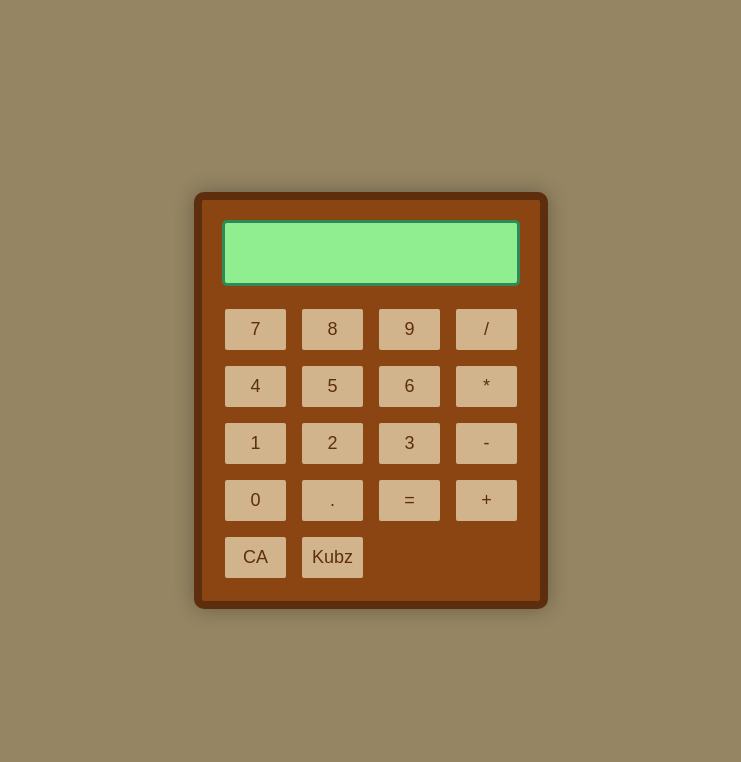
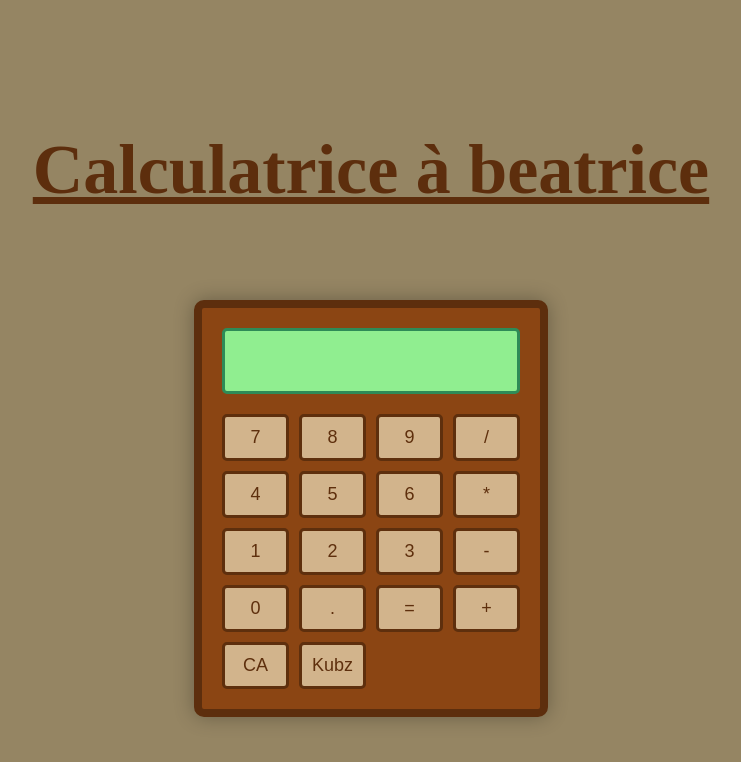
Before and after one commit to kubydz/Calculatrice-Beatrice, a plain HTML site: page index.html in a window 1280 px wide. Shown: the whole page, without its empty margins (269-1010 px from the left). Drawn offline with Linux system fonts and the light colour scheme.

Commit message:
box shadow + border

```diff
--- a/public/main.js
+++ b/public/main.js
@@ -1,16 +1,18 @@
-
 document.addEventListener('DOMContentLoaded', () => {
     const calculator = document.getElementById('calculator');
     let display = '';
+
+
 
     // Création de l'écran //
     const screen = document.createElement('div');
     screen.className = 'screen';
     calculator.appendChild(screen);
 
-    // body.appendChild(monTitre)
-    // let monTitre = document.createElement("h1")
-    // let texteH = document.createTextNode ("Calclulatrice")
+    const title = document.createElement('h1');
+    title.textContent = 'Calculatrice à beatrice';
+    document.body.insertBefore(title, document.body.firstChild);
+
 
     // Création des boutons //
     const buttons = [
--- a/public/style.css
+++ b/public/style.css
@@ -6,6 +6,7 @@ body {
     margin: 0;
     background-color: #958563;
     font-family: 'Courier New';
+    flex-direction: column;
 }
 
 #calculator {
@@ -18,6 +19,8 @@ body {
     gap: 10px;
     max-width: 300px;
     box-shadow: 0 0 20px rgba(0, 0, 0, 0.3);
+    justify-content: center;
+
 }
 
 .screen {
@@ -37,11 +40,15 @@ button {
     background-color: #d2b48c;
     border: 3px solid #8b4513;
     border-radius: 5px;
-    color: #5d2e0d;
+    color: hsl(25, 75%, 21%);
     font-size: 18px;
     padding: 10px;
     cursor: pointer;
     transition: background-color 0.3s;
+    border-right:hsl(25, 75%, 21%) solid 3px ;
+    border-bottom:hsl(25, 75%, 21%) solid 3px ;
+    border-top:hsl(25, 75%, 21%) solid 3px ;
+    border-left:hsl(25, 75%, 21%) solid 3px ;
 }
 
 button:hover {
@@ -51,3 +58,13 @@ button:hover {
 button:active {
     background-color: #cd853f;
 }
+
+h1 {
+    justify-content: center;
+    /* margin-right:4em; */
+    color: #5d2e0d;
+    font-family: 'Tangerine', serif;
+    font-size: 70px;
+    text-decoration: underline;
+    margin-bottom: 90px;
+}
```
